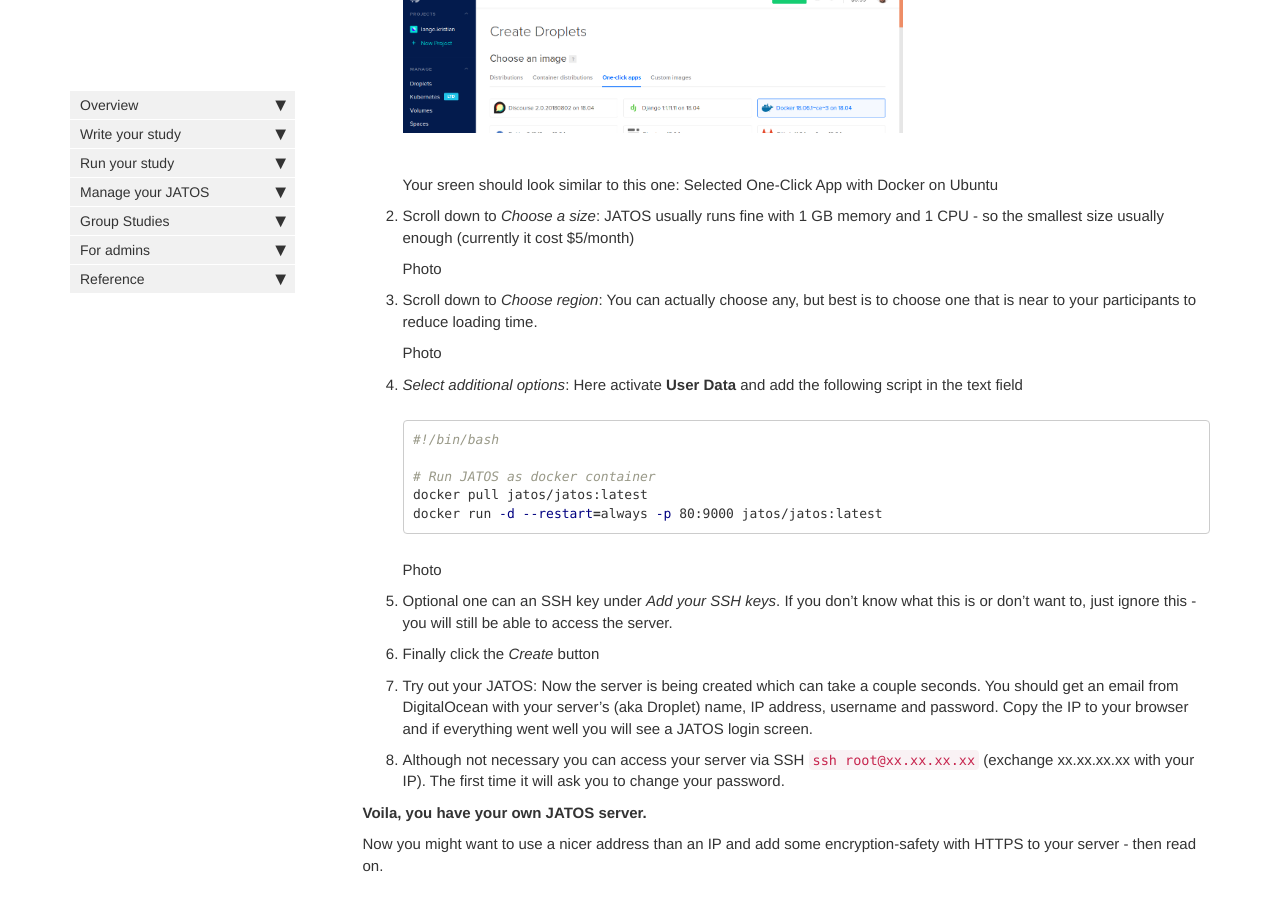
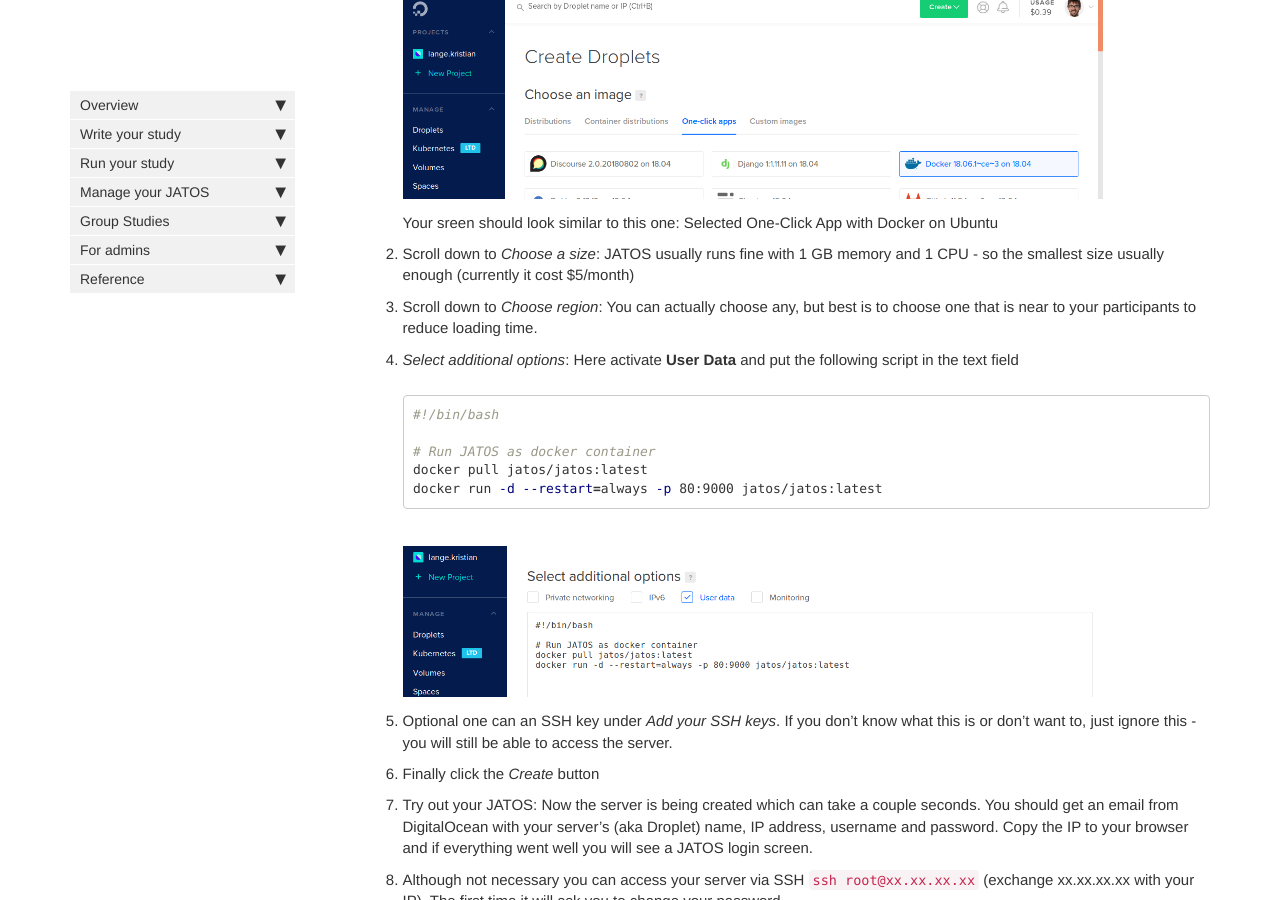
Before and after one commit to kristian-lange-tw/JATOS_docs_v3, a Jekyll site: the page built from pages/JATOS-on-Digital-Ocean.md, in a window 1280 px wide and 900 px high, scrolled down 876 px. Built offline with Jekyll 4.4.1, drawn with Linux system fonts in a browser that asks for light colours; nearby versions of some CDN libraries; comment, search, counter and statistics services are not loaded.

Commit message:
Update JATOS-on-Digital-Ocean.md

````diff
--- a/pages/JATOS-on-Digital-Ocean.md
+++ b/pages/JATOS-on-Digital-Ocean.md
@@ -32,19 +32,15 @@
 
 1. Use this [link](https://cloud.digitalocean.com/droplets/new?image=docker-18-04) to create a Droplet with Ubuntu and Docker pre-installed. Do not press _Create_ yet - we need to set up things first.
 
-   {% include image.html file="Screenshot-DigitalOcean-createDroplet-oneClickApp.png" alt="Selected One-Click App with Docker on Ubuntu" caption="" max-width="500" %}
+   ![Selected One-Click App with Docker on Ubuntu](images/Screenshot-DigitalOcean-createDroplet-oneClickApp.png)
 
    Your sreen should look similar to this one: Selected One-Click App with Docker on Ubuntu
 
 1. Scroll down to _Choose a size_: JATOS usually runs fine with 1 GB memory and 1 CPU - so the smallest size usually enough (currently it cost $5/month)
 
-   Photo
-
 1. Scroll down to _Choose region_: You can actually choose any, but best is to choose one that is near to your participants to reduce loading time.
 
-   Photo
-
-1. _Select additional options_: Here activate **User Data** and add the following script in the text field
+1. _Select additional options_: Here activate **User Data** and put the following script in the text field
 
    ```shell
    #!/bin/bash
@@ -54,7 +50,7 @@
    docker run -d --restart=always -p 80:9000 jatos/jatos:latest
    ```
 
-   Photo
+   ![Droplet's User Data](images/Screenshot-DigitalOcean-createDroplet-userData.png)
 
 1. Optional one can an SSH key under _Add your SSH keys_. If you don't know what this is or don't want to, just ignore this - you will still be able to access the server.
 
````
